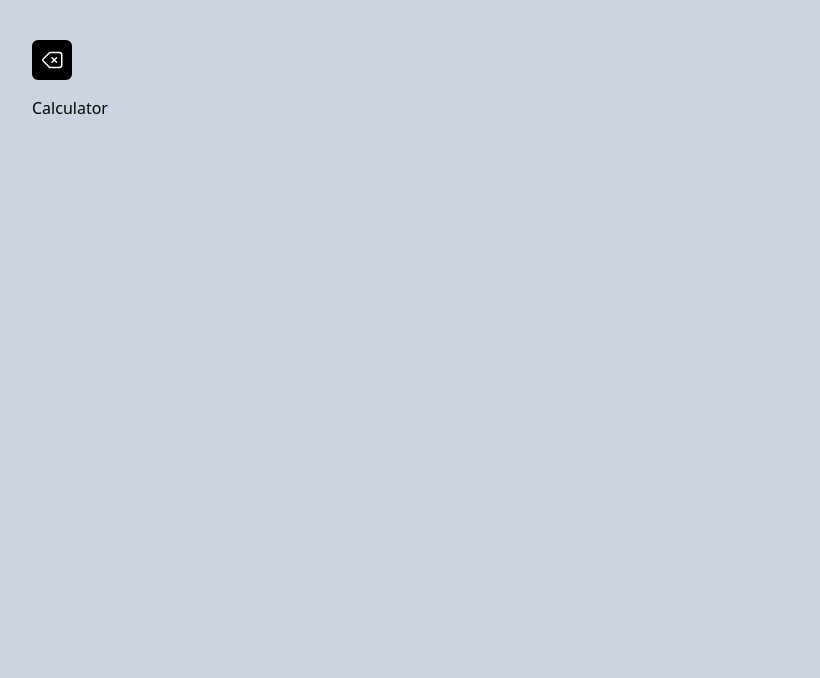
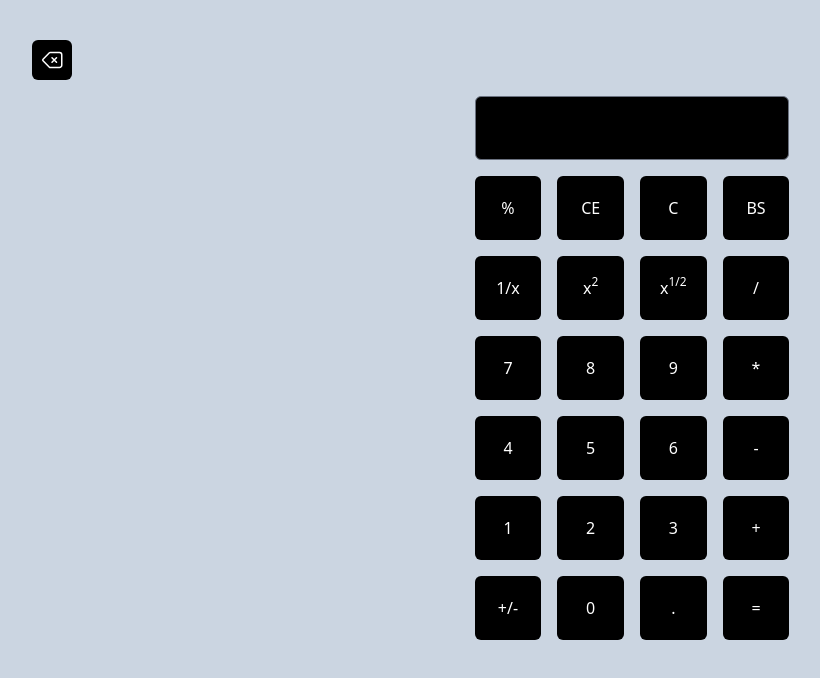
Before and after one commit to sher2001/reali-life-utilities-built-on-vue, a Vue app: page / in a window 1280 px wide. Both pictures are taken after a click on the element 1045 px from the left and 461 px from the top of the page. Shown: the top 678 px of the page, without its empty margins (8-828 px from the left). Built offline with nearby package versions, Linux system fonts and the light colour scheme.

Commit message:
Basic Calculator layout

```diff
--- a/src/components/Calculator/calculatorComp.vue
+++ b/src/components/Calculator/calculatorComp.vue
@@ -1,5 +1,53 @@
 <script setup></script>
 
 <template>
-  <div class="lg:block hidden">Calculator</div>
+  <div class="w-full h-auto max-h-screen flex-center gap-4 justify-between">
+    <div class="flex flex-col gap-4">
+      <!-- Calculator display -->
+      <div class="flex-center">
+        <input
+          class="size-16 w-full ui-button focus:ring-0 focus:border-none focus:shadow-md focus:shadow-indigo-800"
+          type="text"
+          name="calculator-display"
+          id="calculator-display"
+        />
+      </div>
+
+      <!-- calculator buttons -->
+      <div class="grid grid-cols-4 gap-4">
+        <div class="calculator-button">%</div>
+        <div class="calculator-button">CE</div>
+        <div class="calculator-button">C</div>
+
+        <!-- TODO -->
+        <!-- back space logo -->
+        <div class="calculator-button">BS</div>
+
+        <div class="calculator-button">1/x</div>
+        <div class="calculator-button">x<sup>2</sup></div>
+        <div class="calculator-button">x<sup>1/2</sup></div>
+        <div class="calculator-button">/</div>
+
+        <div class="calculator-button">7</div>
+        <div class="calculator-button">8</div>
+        <div class="calculator-button">9</div>
+        <div class="calculator-button">*</div>
+
+        <div class="calculator-button">4</div>
+        <div class="calculator-button">5</div>
+        <div class="calculator-button">6</div>
+        <div class="calculator-button">-</div>
+
+        <div class="calculator-button">1</div>
+        <div class="calculator-button">2</div>
+        <div class="calculator-button">3</div>
+        <div class="calculator-button">+</div>
+
+        <div class="calculator-button">+/-</div>
+        <div class="calculator-button">0</div>
+        <div class="calculator-button">.</div>
+        <div class="calculator-button">=</div>
+      </div>
+    </div>
+  </div>
 </template>
--- a/src/styles/style.css
+++ b/src/styles/style.css
@@ -12,6 +12,10 @@
 
 .ui-button {
   @apply img-clickable bg-black text-white flex-center;
+}
+
+.calculator-button {
+  @apply p-5 ui-button;
 }
 
 .fixed-max-height {
```
